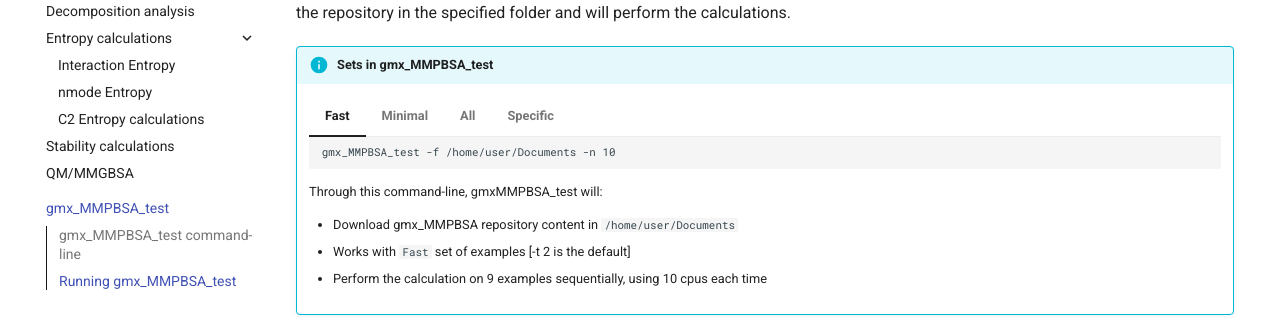
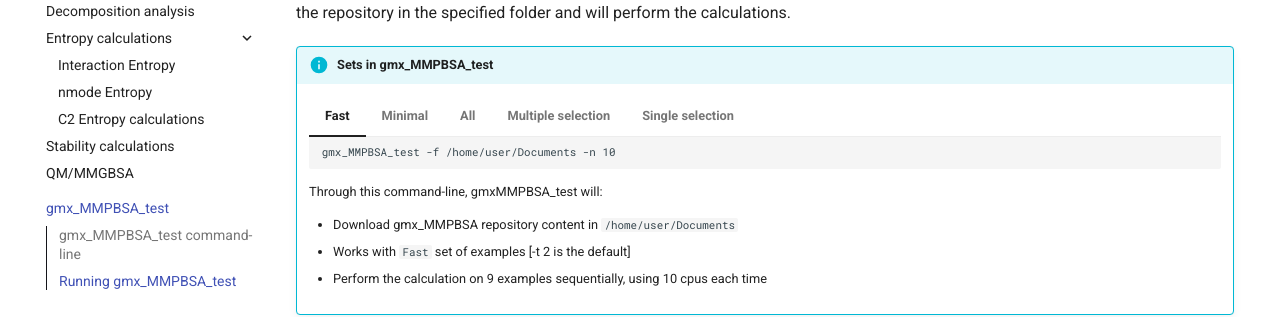
Before and after one commit to Valdes-Tresanco-MS/gmx_MMPBSA, an MkDocs documentation site: the page built from docs/examples/gmx_MMPBSA_test.md, in a window 1280 px wide and 900 px high, scrolled down 954 px. Shown: the part 496-813 px from the top of the window. Built offline with MkDocs 1.6.1 and Material for MkDocs 9.7.7, drawn with Linux system fonts in a browser that asks for light colours; comment, search, counter and statistics services are not loaded; some of the changed lines change nothing that is shown.

Commit message:
update doc

```diff
--- a/docs/examples/gmx_MMPBSA_test.md
+++ b/docs/examples/gmx_MMPBSA_test.md
@@ -97,7 +97,17 @@
         * Works with `All` set of examples
         * Perform the calculation on 16 examples sequentially, using 10 cpus each time
 
-    === "Specific"
+    === "Multiple selection"
+
+            gmx_MMPBSA_test -f /home/user/Documents -t 3 5 7
+
+        Through this command-line, gmxMMPBSA_test will:
+
+        * Download gmx_MMPBSA repository content in `/home/user/Documents`
+        * Execute `3` [Protein-Ligand (Single Trajectory approach)], `5` [Protein-DNA], and `7` [Protein-Glycan]
+        examples
+
+    === "Single selection"
 
             gmx_MMPBSA_test -f /home/user/Documents -t 3
 
```
